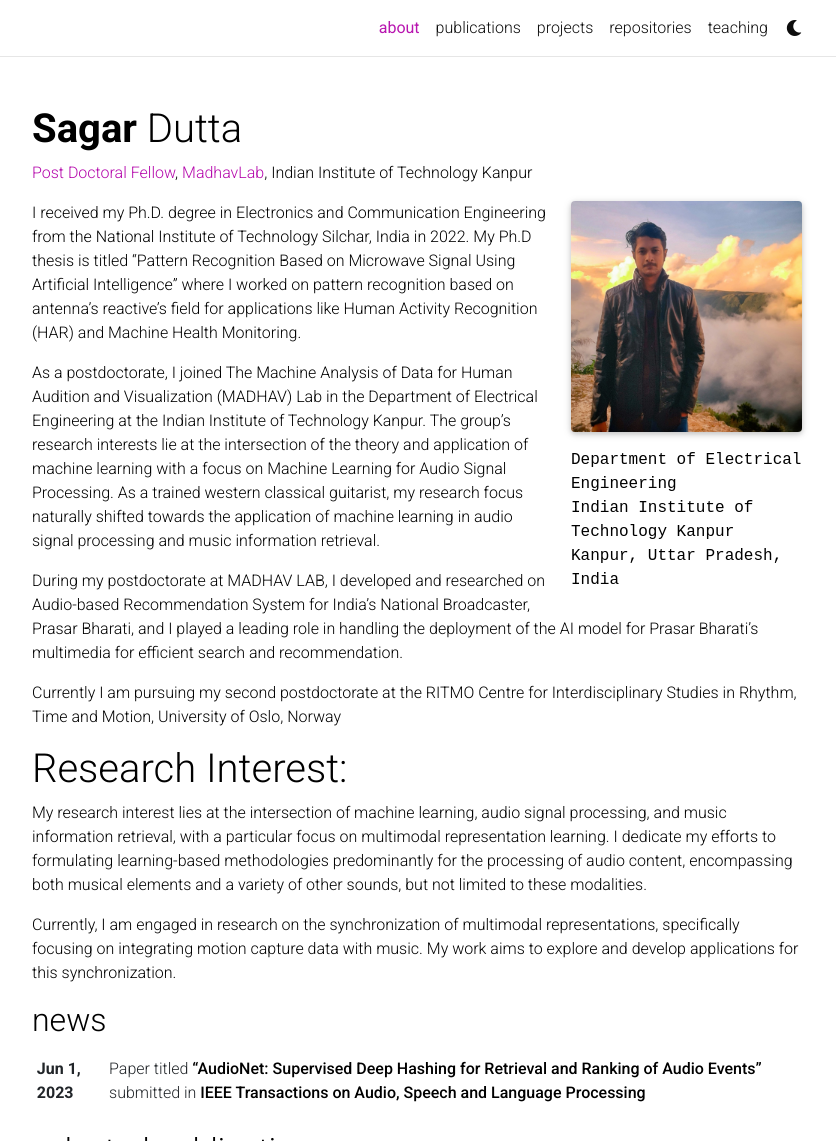
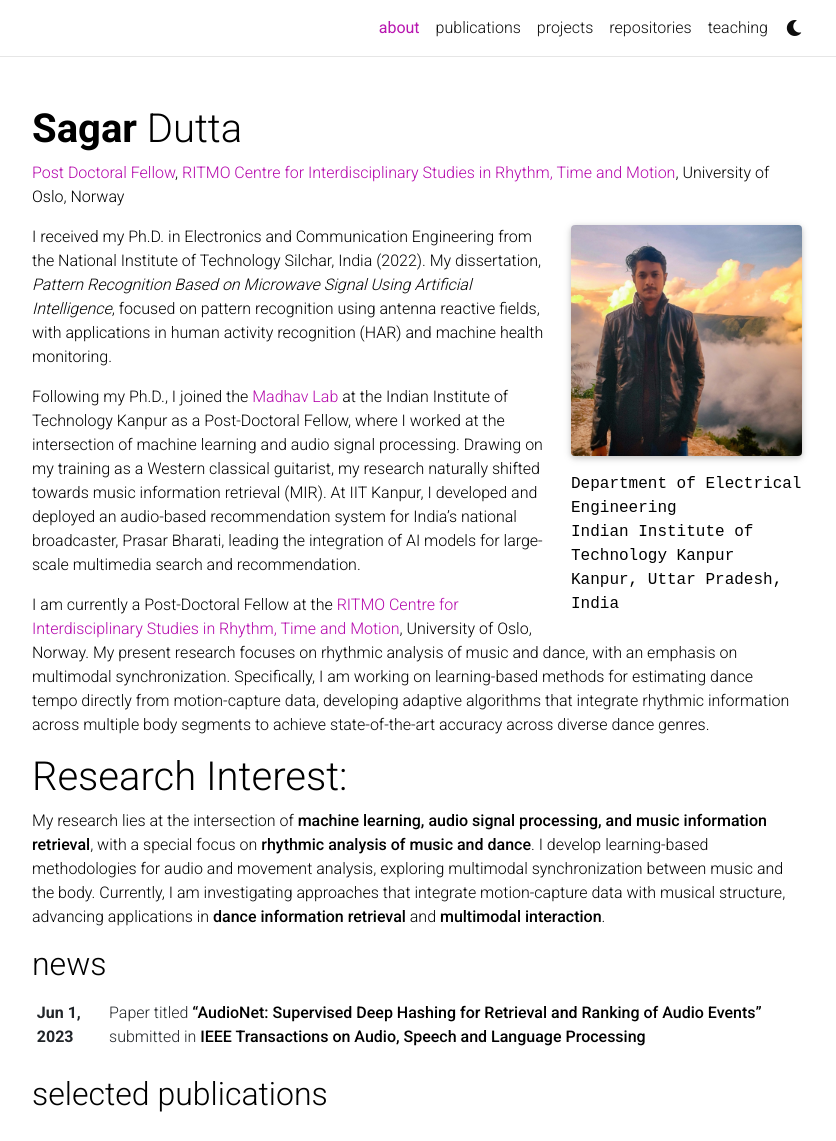
Before and after one commit to sagar0dutta/sagar0dutta.github.io, a Jekyll site: the page built from _pages/about.md, in a window 1280 px wide and 1400 px high, cut to the strip 0-1141 px from the top of the window. Shown: the whole strip, without its empty margins (223-1059 px from the left). Built offline with Jekyll 4.4.1, drawn with Linux system fonts in a browser that asks for light colours; full-size pictures stand in for the smaller copies a plugin makes; comment, search, counter and statistics services are not loaded; a style sheet for code colours, icons or effects is not loaded.

Commit message:
Update about.md

```diff
--- a/_pages/about.md
+++ b/_pages/about.md
@@ -2,7 +2,7 @@
 layout: about
 title: about
 permalink: /
-subtitle: <a href="https://madhavlab.github.io/team/">Post Doctoral Fellow</a>, <a href="https://madhavlab.github.io/">MadhavLab</a>,  Indian Institute of Technology Kanpur
+subtitle: <a href="https://madhavlab.github.io/team/">Post Doctoral Fellow</a>, <a href="https://www.uio.no/ritmo/english/">RITMO Centre for Interdisciplinary Studies in Rhythm, Time and Motion</a>, University of Oslo, Norway
 
 profile:
   align: right
@@ -19,16 +19,12 @@ selected_papers: true # includes a list of papers marked as "selected={true}"
 social: true  # includes social icons at the bottom of the page
 ---
 
-I received my Ph.D. degree in Electronics and Communication Engineering from the National Institute of Technology Silchar, India in 2022. My Ph.D thesis is titled “Pattern Recognition Based on Microwave Signal Using Artificial Intelligence” where I worked on pattern recognition based on antenna’s reactive’s field for applications like Human Activity Recognition (HAR) and Machine Health Monitoring.
+I received my Ph.D. in Electronics and Communication Engineering from the National Institute of Technology Silchar, India (2022). My dissertation, _Pattern Recognition Based on Microwave Signal Using Artificial Intelligence_, focused on pattern recognition using antenna reactive fields, with applications in human activity recognition (HAR) and machine health monitoring.
 
-As a postdoctorate, I joined The Machine Analysis of Data for Human Audition and Visualization (MADHAV) Lab in the Department of Electrical Engineering at the Indian Institute of Technology Kanpur. The group’s research interests lie at the intersection of the theory and application of machine learning with a focus on Machine Learning for Audio Signal Processing. As a trained western classical guitarist, my research focus naturally shifted towards the application of machine learning in audio signal processing and music information retrieval.
+Following my Ph.D., I joined the [Madhav Lab](https://madhavlab.github.io/) at the Indian Institute of Technology Kanpur as a Post-Doctoral Fellow, where I worked at the intersection of machine learning and audio signal processing. Drawing on my training as a Western classical guitarist, my research naturally shifted towards music information retrieval (MIR). At IIT Kanpur, I developed and deployed an audio-based recommendation system for India’s national broadcaster, Prasar Bharati, leading the integration of AI models for large-scale multimedia search and recommendation.
 
-During my postdoctorate at MADHAV LAB, I developed and researched on Audio-based Recommendation System for India’s National Broadcaster, Prasar Bharati, and I played a leading role in handling the deployment of the AI model for Prasar Bharati’s multimedia for efficient search and recommendation.
-
-Currently I am pursuing my second postdoctorate at the RITMO Centre for Interdisciplinary Studies in Rhythm, Time and Motion, University of Oslo, Norway
+I am currently a Post-Doctoral Fellow at the [RITMO Centre for Interdisciplinary Studies in Rhythm, Time and Motion](https://www.uio.no/ritmo/), University of Oslo, Norway. My present research focuses on rhythmic analysis of music and dance, with an emphasis on multimodal synchronization. Specifically, I am working on learning-based methods for estimating dance tempo directly from motion-capture data, developing adaptive algorithms that integrate rhythmic information across multiple body segments to achieve state-of-the-art accuracy across diverse dance genres.
 
 # Research Interest:
 
-My research interest lies at the intersection of machine learning, audio signal processing, and music information retrieval, with a particular focus on multimodal representation learning. I dedicate my efforts to formulating learning-based methodologies predominantly for the processing of audio content, encompassing both musical elements and a variety of other sounds, but not limited to these modalities.
-
-Currently, I am engaged in research on the synchronization of multimodal representations, specifically focusing on integrating motion capture data with music. My work aims to explore and develop applications for this synchronization.
+My research lies at the intersection of **machine learning, audio signal processing, and music information retrieval**, with a special focus on **rhythmic analysis of music and dance**. I develop learning-based methodologies for audio and movement analysis, exploring multimodal synchronization between music and the body. Currently, I am investigating approaches that integrate motion-capture data with musical structure, advancing applications in **dance information retrieval** and **multimodal interaction**.
```
